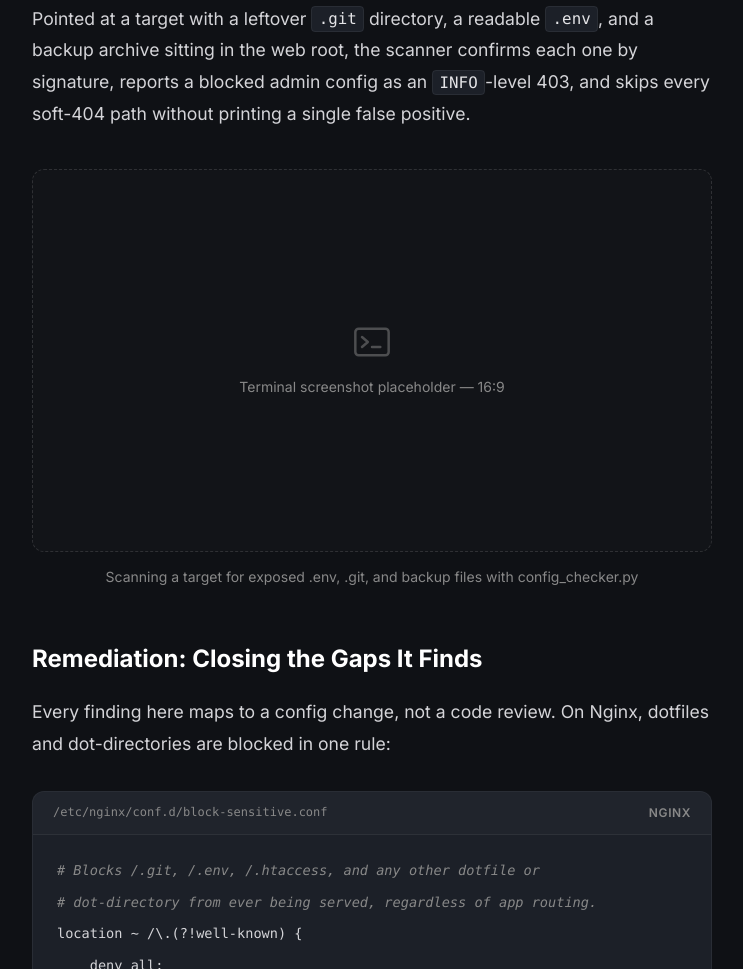
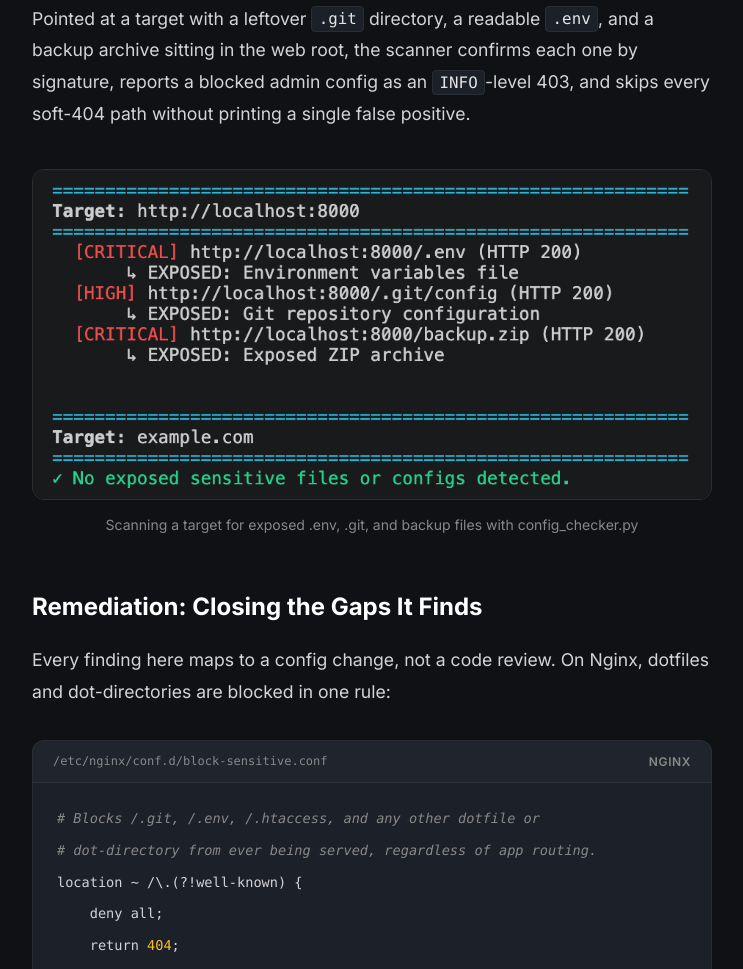
Before and after one commit to Artem-Kysylov/syntax-labs, a plain HTML site: page blog/sensitive-files-config-checker.html in a window 1280 px wide. Shown: the part 6391-7360 px from the top of the page, without its empty margins (268-1011 px from the left). Drawn offline with Linux system fonts and the light colour scheme.

```diff
--- a/blog/sensitive-files-config-checker.html
+++ b/blog/sensitive-files-config-checker.html
@@ -269,15 +269,7 @@ SNIPPET_BYTES = <span class="tok-num">512</span>
         </p>
 
         <figure class="article-figure">
-          <!-- TODO: Replace with terminal screenshot -->
-          <div class="article-figure__placeholder">
-            <svg width="40" height="40" viewBox="0 0 24 24" fill="none" xmlns="http://www.w3.org/2000/svg" aria-hidden="true">
-              <rect x="2" y="4" width="20" height="16" rx="2" stroke="currentColor" stroke-width="1.5"/>
-              <path d="M6 9L9.5 12L6 15" stroke="currentColor" stroke-width="1.5" stroke-linecap="round" stroke-linejoin="round"/>
-              <path d="M12 15H17" stroke="currentColor" stroke-width="1.5" stroke-linecap="round"/>
-            </svg>
-            <span class="article-figure__placeholder-text">Terminal screenshot placeholder — 16:9</span>
-          </div>
+          <img src="assets/config_checker_terminal.png" alt="Terminal output of config_checker.py scanning a target for exposed .env, .git, and backup files" width="924" height="448" loading="lazy" />
           <figcaption>Scanning a target for exposed .env, .git, and backup files with config_checker.py</figcaption>
         </figure>
 
```
Also changed, not shown: blog/assets/config_checker_terminal.png (added).
